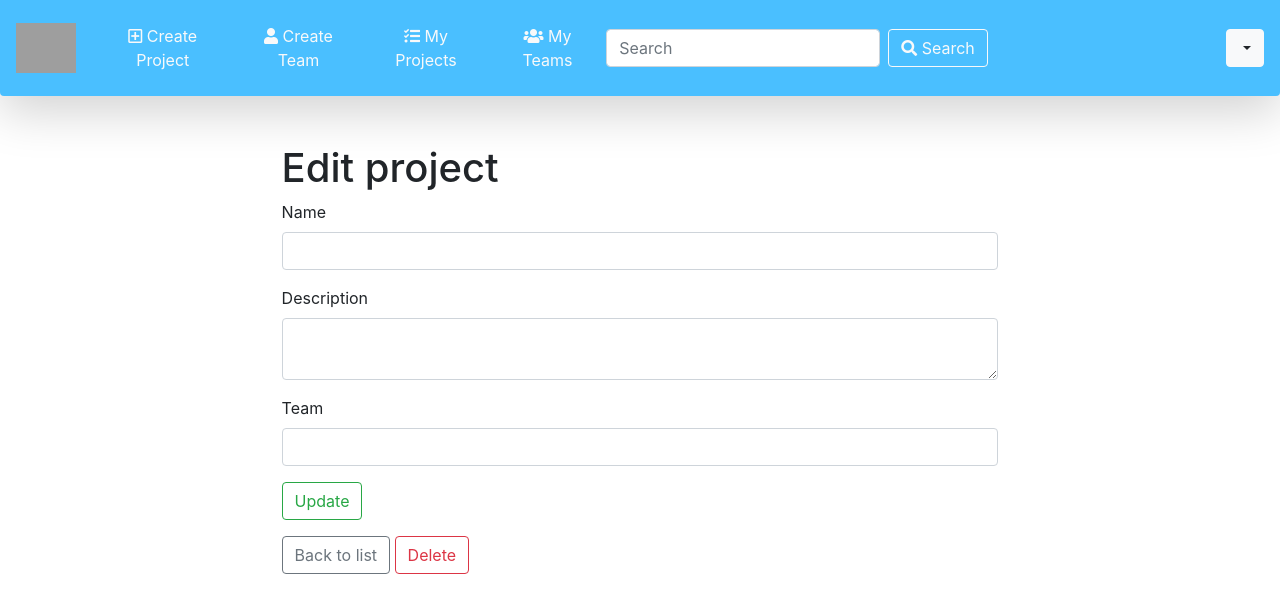
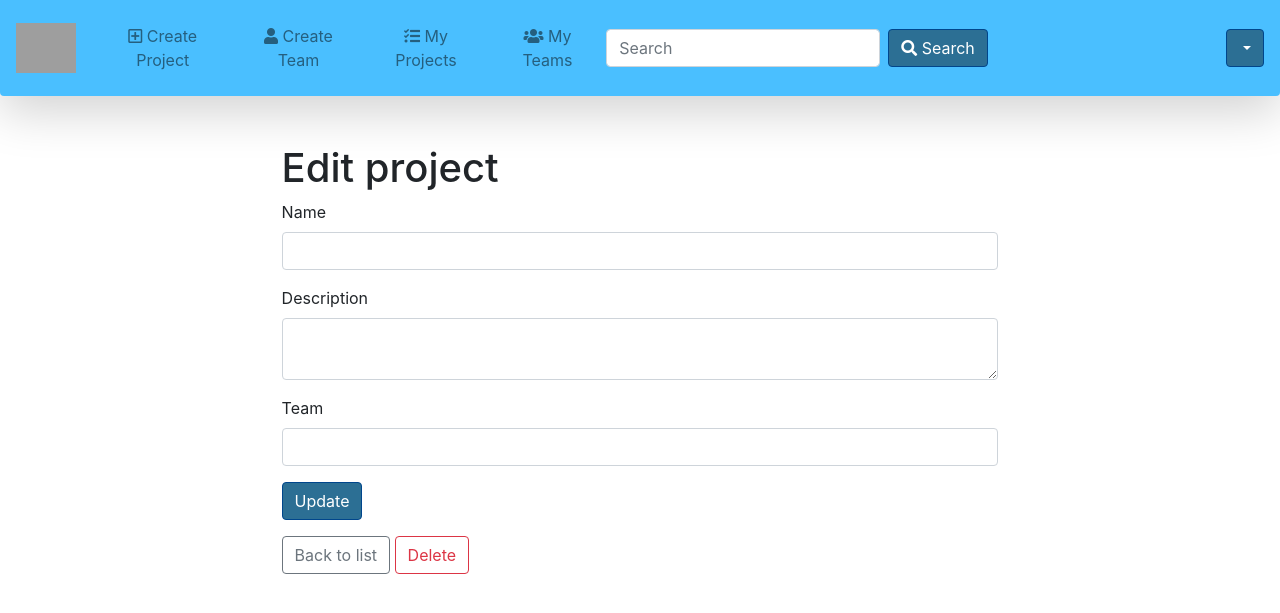
Before and after one commit to CoToDo/CoToDo, a Symfony app: template templates/project/edit.html.twig in a window 1280 px wide. Shown: the top 613 px of the page. Run offline with Twig, Linux system fonts and the light colour scheme; the template is opened without the code that fills it, so the values that code supplies are empty; form fields are guessed from the names that the template uses; some libraries are stand-ins or nearby versions; grey boxes are pictures that could not be loaded.

Commit message:
Recoloring back to all shades of blue - adding dark button in more sites - and adding resizing again

```diff
--- a/public/css/styles.css
+++ b/public/css/styles.css
@@ -31,12 +31,27 @@
 .clickable-column {
         cursor: pointer;
 }
+
+.button-navbar{
+        color: #2C6F94;
+        text-align: center;
+}
+.button-navbar:hover,
+.button-navbar:active,
+.button-navbar:focus{
+        font-size: 103% !important;
+        color: #2C6F94;
+}
+
 .navbar-background{
         background-color: #4ABFFF;
+        color: #2C6F94 !important;
 }
 
-.navicon{
-        align-self: center;
+.dropdown-item:active,
+.dropdown-item:hover,
+.dropdown-item:focus{
+        background-color: #2C6F94 !important;
 }
 
 .pright {
@@ -44,6 +59,9 @@
         text-align: right;
 }
 
+.navicon{
+    align-self: center;
+}
 .navicon:hover,
 .navicon:active,
 .navicon:focus {
@@ -60,3 +78,49 @@
 .pointer-events-none{
         pointer-events: none;
 }
+
+.btn-dark {
+        color: #FFFFFF;
+        background-color: #2C6F94;
+        border-color: #00468C;
+}
+
+.btn-dark:hover,
+.btn-dark:focus,
+.btn-dark:active,
+.btn-dark.active,
+.open .dropdown-toggle.btn-dark {
+        color: #FFFFFF;
+        background-color: #1D4459;
+        border-color: #00468C;
+}
+
+.btn-dark:active,
+.btn-dark.active,
+.open .dropdown-toggle.btn-dark {
+        background-image: none;
+}
+
+.btn-dark.disabled,
+.btn-dark[disabled],
+fieldset[disabled] .btn-dark,
+.btn-dark.disabled:hover,
+.btn-dark[disabled]:hover,
+fieldset[disabled] .btn-dark:hover,
+.btn-dark.disabled:focus,
+.btn-dark[disabled]:focus,
+fieldset[disabled] .btn-dark:focus,
+.btn-dark.disabled:active,
+.btn-dark[disabled]:active,
+fieldset[disabled] .btn-dark:active,
+.btn-dark.disabled.active,
+.btn-dark[disabled].active,
+fieldset[disabled] .btn-dark.active {
+        background-color: #2C6F94;
+        border-color: #00468C;
+}
+
+.btn-dark .badge {
+        color: #2C6F94;
+        background-color: #FFFFFF;
+}
--- a/templates/base.html.twig
+++ b/templates/base.html.twig
@@ -16,7 +16,7 @@
 
         <nav class="navbar navbar-expand-lg navbar-light shadow-lg py-3 px-3 mb-5 rounded-bottom sticky-top navbar-background">
             <a class="navbar-brand p-0" href="{{ path('dashboard') }}">
-                <img src="{{ asset('icon.svg') }}" width="60" height="50" class="d-inline-block align-top" alt="">
+                <img src="{{ asset('icon.svg') }}" width="60" height="50" class="d-inline-block align-top navicon" alt="">
             </a>
 
             <button class="navbar-toggler" type="button" data-toggle="collapse" data-target="#navbarNavAltMarkup" aria-controls="navbarNavAltMarkup" aria-expanded="false" aria-label="Toggle navigation">
@@ -24,10 +24,10 @@
             </button>
             <div class="collapse navbar-collapse" id="navbarNavAltMarkup">
                 <div class="navbar-nav">
-                    <a class="nav-item nav-link text-center text-light" href="{{ path('project_new') }}"><i class="far fa-plus-square"></i> Create Project</a>
-                    <a class="nav-item nav-link text-center text-light" href="{{ path('team_new') }}"><i class="fas fa-user"></i> Create Team</a>
-                    <a class="nav-item nav-link text-center text-light" href="{{ path('project_index') }}"><i class="fas fa-tasks"></i> My Projects</a>
-                    <a class="nav-item nav-link text-center text-light" href="{{ path('team_index') }}"> <i class="fas fa-users"></i> My Teams</a>
+                    <a class="nav-item nav-link button-navbar" href="{{ path('project_new') }}"><i class="far fa-plus-square"></i> Create Project</a>
+                    <a class="nav-item nav-link button-navbar" href="{{ path('team_new') }}"><i class="fas fa-user"></i> Create Team</a>
+                    <a class="nav-item nav-link button-navbar" href="{{ path('project_index') }}"><i class="fas fa-tasks"></i> My Projects</a>
+                    <a class="nav-item nav-link button-navbar" href="{{ path('team_index') }}"> <i class="fas fa-users"></i> My Teams</a>
                 </div>
 
             </div>
@@ -36,12 +36,12 @@
             <div class="w-50 p-0">
                 <form class="form-inline my-2 my-lg-0">
                     <input class="form-control mr-sm-2" type="search" placeholder="Search" aria-label="Search">
-                    <button class="btn btn-outline-light my-2 my-sm-0" type="submit"> <i class="fas fa-search"></i> Search</button>
+                    <button class="btn btn-outline-info my-2 my-sm-0 btn-dark" type="submit"> <i class="fas fa-search"></i> Search</button>
                 </form>
             </div>
 
             <div class="btn-group">
-                <button class="btn btn-light dropdown-toggle dropdown-navbar" type="button" id="dropdownMenu2" data-toggle="dropdown" aria-haspopup="true" aria-expanded="false">
+                <button class="btn dropdown-toggle btn-dark" type="button" id="dropdownMenu2" data-toggle="dropdown" aria-haspopup="true" aria-expanded="false">
                     {{app.user}}
                 </button>
                     <div class="dropdown-menu dropdown-menu-right" aria-labelledby="navbarDropdown">
--- a/templates/project/_form.html.twig
+++ b/templates/project/_form.html.twig
@@ -23,6 +23,6 @@
         </div>
     </div>
     <div class="form-group">
-        <button class="btn btn-outline-success">{{ button_label|default('Save') }}</button>
+        <button class="btn btn-dark">{{ button_label|default('Save') }}</button>
     </div>
 {{ form_end(form) }}
--- a/templates/project/index.html.twig
+++ b/templates/project/index.html.twig
@@ -41,6 +41,6 @@
             </tbody>
         </table>
 
-        <a class="btn btn-outline-success" href="{{ path('project_new') }}">Create new</a>
+        <a class="btn btn-dark" href="{{ path('project_new') }}">Create new</a>
     </div>
 {% endblock %}
--- a/templates/team/_form.html.twig
+++ b/templates/team/_form.html.twig
@@ -8,6 +8,6 @@
         </div>
     </div>
     <div class="form-group">
-        <button class="btn btn-outline-success">{{ button_label|default('Save') }}</button>
+        <button class="btn btn-dark">{{ button_label|default('Save') }}</button>
     </div>
 {{ form_end(form) }}
```
